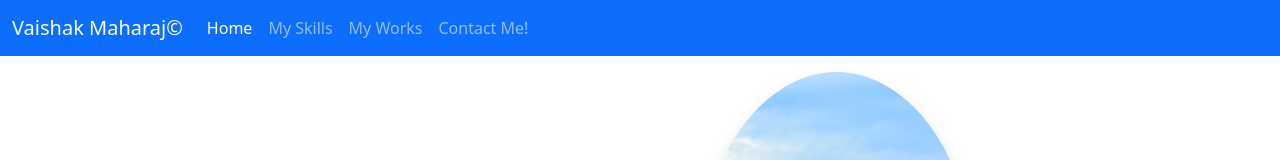
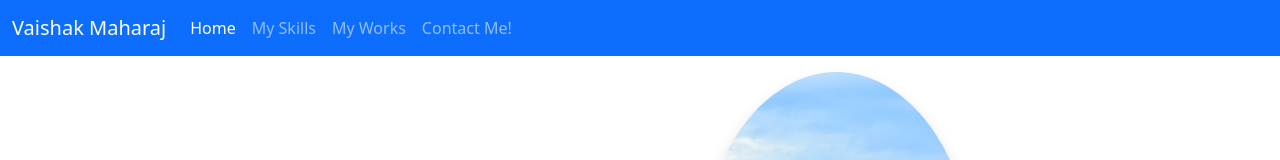
Before and after one commit to VaishakM2001/Portfolio, a plain HTML site: page index.html in a window 1280 px wide. Shown: the top 160 px of the page. Drawn offline with nearby package versions, Linux system fonts and the light colour scheme.

Commit message:
Update index.html

```diff
--- a/index.html
+++ b/index.html
@@ -11,7 +11,7 @@
   <!--Navbar-->
   <nav class="navbar sticky-top navbar-expand-lg navbar-dark bg-primary">
   <div class="container-fluid">
-    <a class="navbar-brand" href="#">Vaishak Maharaj©</a>
+    <a class="navbar-brand" href="#">Vaishak Maharaj</a>
     <button class="navbar-toggler" type="button" data-bs-toggle="collapse" data-bs-target="#navbarSupportedContent" aria-controls="navbarSupportedContent" aria-expanded="false" aria-label="Toggle navigation">
       <span class="navbar-toggler-icon"></span>
     </button>
```
